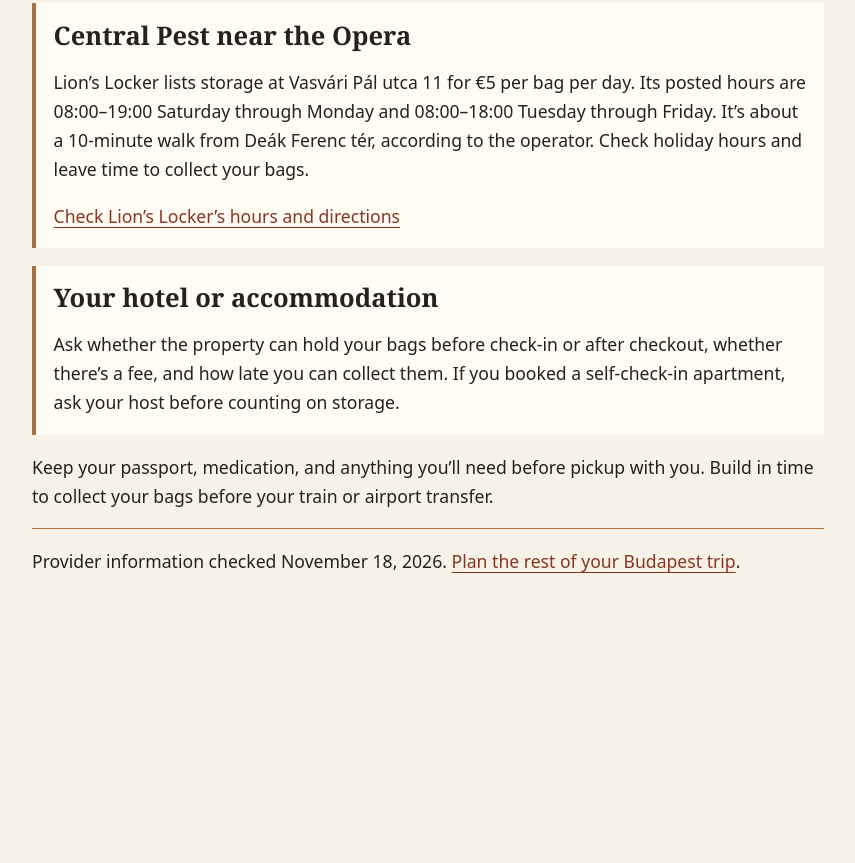
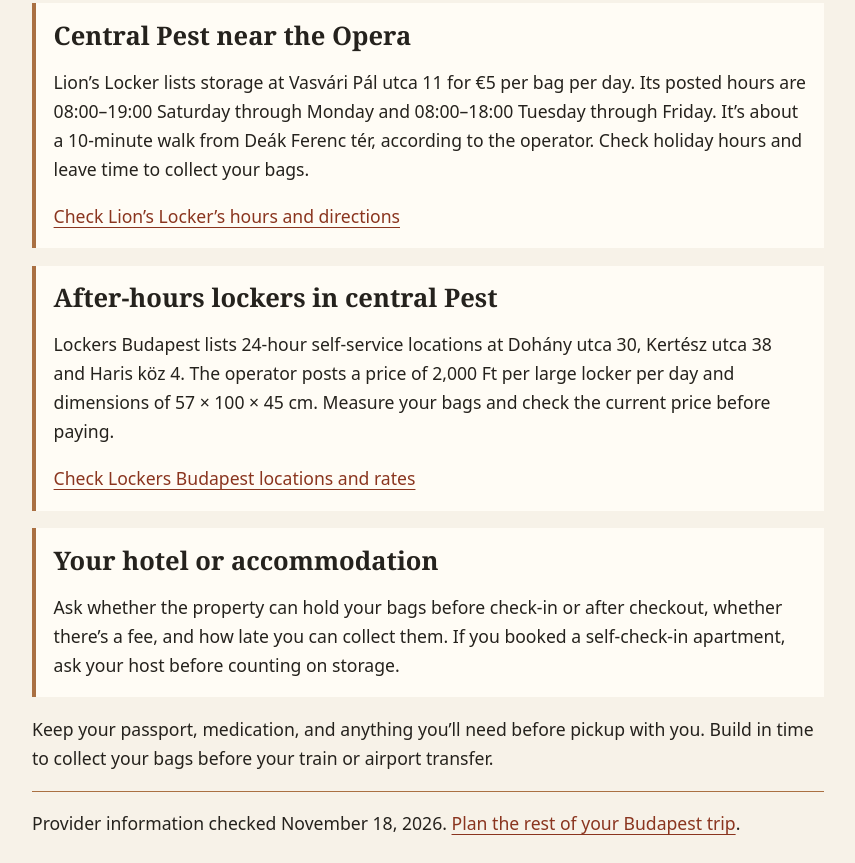
Before and after one commit to mattpom/stoplookaround, a plain HTML site: page budapest-luggage-storage.html in a window 1280 px wide. Shown: the part 1389-2252 px from the top of the page, without its empty margins (212-1067 px from the left). Before the commit the page ends 1989 px from the top, so only its background shows below. Drawn offline with Linux system fonts and the light colour scheme.

Commit message:
Add after-hours Budapest locker option

```diff
--- a/budapest-luggage-storage.html
+++ b/budapest-luggage-storage.html
@@ -52,6 +52,11 @@ footer { border-top: 1px solid #aa7042; padding-top: 1rem; }
 <p><a href="https://www.lockerbudapest.com/contact">Check Lion’s Locker’s hours and directions</a></p>
 </section>
 <section>
+<h2>After-hours lockers in central Pest</h2>
+<p>Lockers Budapest lists 24-hour self-service locations at Dohány utca 30, Kertész utca 38 and Haris köz 4. The operator posts a price of 2,000 Ft per large locker per day and dimensions of 57 × 100 × 45 cm. Measure your bags and check the current price before paying.</p>
+<p><a href="https://lockersbudapest.com/en">Check Lockers Budapest locations and rates</a></p>
+</section>
+<section>
 <h2>Your hotel or accommodation</h2>
 <p>Ask whether the property can hold your bags before check-in or after checkout, whether there’s a fee, and how late you can collect them. If you booked a self-check-in apartment, ask your host before counting on storage.</p>
 </section>
```
